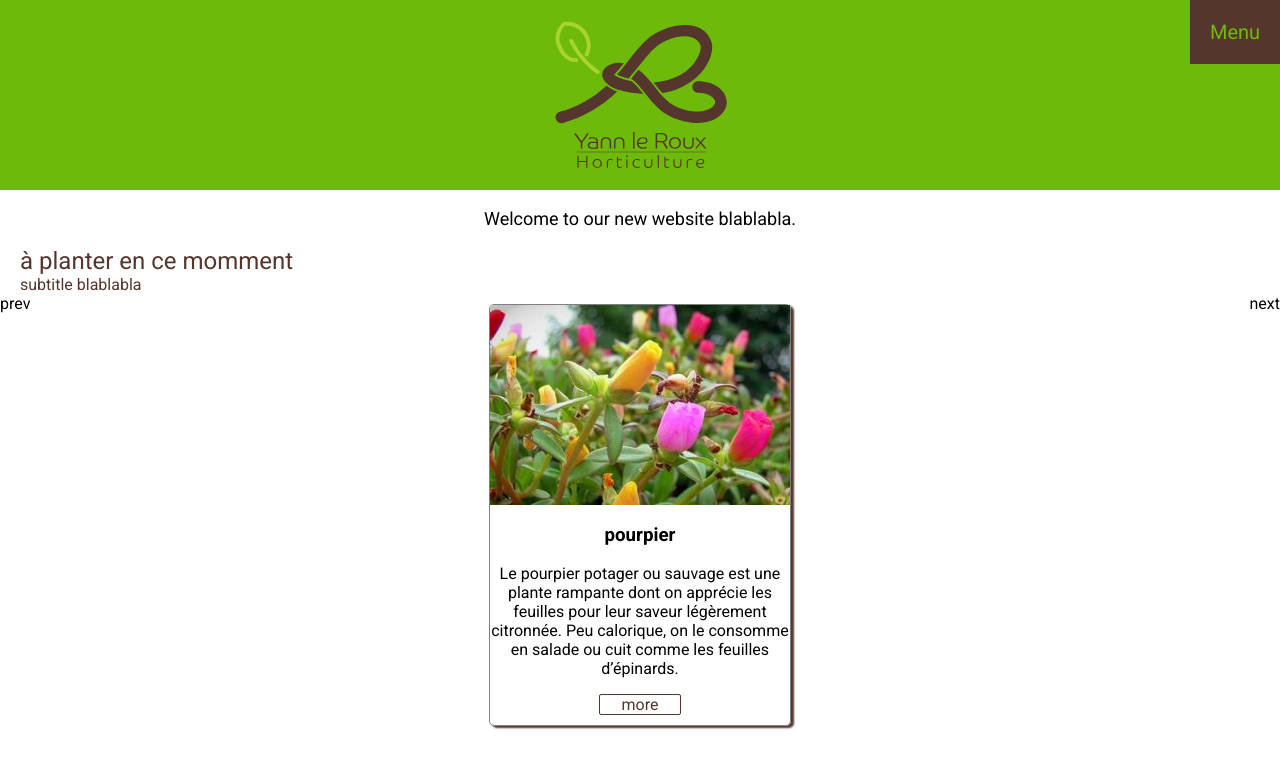
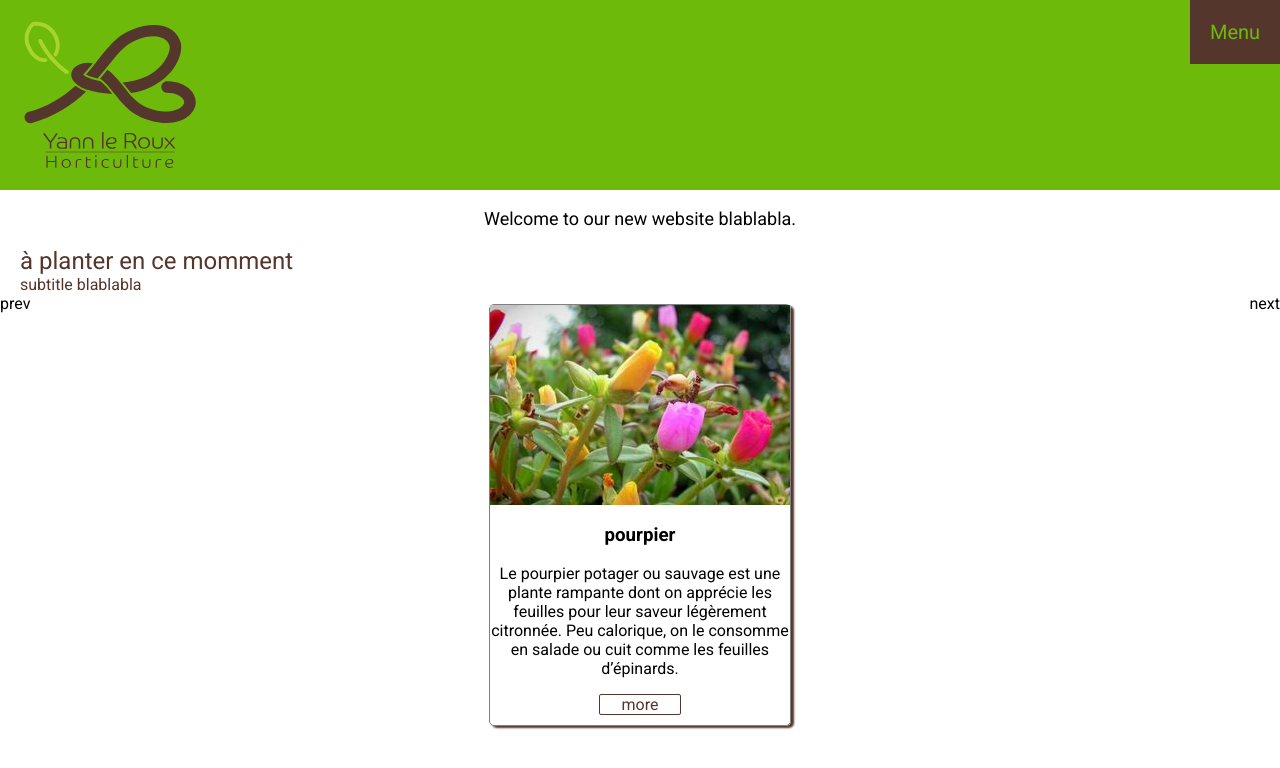
Before and after one commit to peche56/leRoux, a React (Create React App) app: page / in a window 1280 px wide. Shown: the top 768 px of the page. Built offline with nearby package versions, Linux system fonts and the light colour scheme.

Commit message:
[CONFIG] Import history, thunk and int composeReducer.

```diff
--- a/package.json
+++ b/package.json
@@ -4,6 +4,7 @@
   "private": true,
   "dependencies": {
     "connected-react-router": "^4.2.3",
+    "history": "^4.7.2",
     "react": "^15.6.1",
     "react-dom": "^15.6.1",
     "react-redux": "^5.0.6",
@@ -11,6 +12,7 @@
     "react-router-dom": "^4.2.2",
     "react-scripts": "1.0.11",
     "redux": "^3.7.2",
+    "redux-thunk": "^2.2.0",
     "styled-components": "^2.1.2",
     "webfontloader": "^1.6.28"
   },
--- a/src/components/App.js
+++ b/src/components/App.js
@@ -1,5 +1,4 @@
 import React, { Component } from 'react';
-import logo from '../img/lyann-logo.svg';
 import '../App.css';
 import SeasonProducts from './SeasonProducts';
 import Menu from './Menu';
@@ -7,10 +6,7 @@ class App extends Component {
   render() {
     return (
       <div className="App">
-        <Menu />
-        <div className="App-header">
-          <img src={logo} className="App-logo" alt="logo" />
-        </div>
+
         <p className="App-intro">
           Welcome to our new website blablabla.
         </p>
--- /dev/null
+++ b/src/components/Header.js
@@ -0,0 +1,16 @@
+import React, {Component} from 'react';
+import Menu from './Menu';
+import logo from '../img/lyann-logo.svg';
+import '../App.css';
+
+const Header = () =>{
+  return(
+  <div>
+  <Menu />
+  <div className="App-header">
+    <img src={logo} className="App-logo" alt="logo" />
+  </div>
+</div>
+)
+}
+export default Header;
--- a/src/index.js
+++ b/src/index.js
@@ -1,21 +1,34 @@
 import React from 'react';
 import {render} from 'react-dom';
-import {createStore} from 'redux';
+import {createStore,applyMiddleware, compose} from 'redux';
 import { BrowserRouter, Match, Miss } from 'react-router-dom';
-// import {connectRouter, routerMiddleware} from 'connected-react-router';
-//import { createDevTools } from 'redux-devtools';
-//import Dispatcher from 'redux-devtools-dispatch';
-// import {provider} from 'react-redux';
+ import {connectRouter, routerMiddleware} from 'connected-react-router';
+import createHistory from 'history/createBrowserHistory';
+import thunk from 'redux-thunk';
+
+import { createDevTools } from 'redux-devtools';
+import Dispatcher from 'redux-devtools-dispatch';
+ import {provider} from 'react-redux';
 import './index.css';
 import App from './components/App';
+import Header from './components/Header';
+import rootReducers from './reducers/reducer';
+
+const storeEnhancer = window.__REDUX_DEVTOOLS_EXTENSION_COMPOSE__ || compose;
+
+const history = createHistory();
+const location = history.location;
 
 const store = createStore(
- window.__REDUX_DEVTOOLS_EXTENSION__ && window.__REDUX_DEVTOOLS_EXTENSION__()
+  connectRouter(history)(rootReducers),
+
+  storeEnhancer(applyMiddleware(routerMiddleware(history), thunk))
 );
 
 render(
   <BrowserRouter>
   <provider store={store}>
+    <Header/>
     <App />
   </provider>
 </BrowserRouter>,
--- /dev/null
+++ b/src/reducers/reducer.js
@@ -0,0 +1,6 @@
+import { combineReducers } from 'redux';
+
+
+export default combineReducers({
+
+});
```
Also changed, not shown: 1 other file (tests, documents, lock files or other folders).
